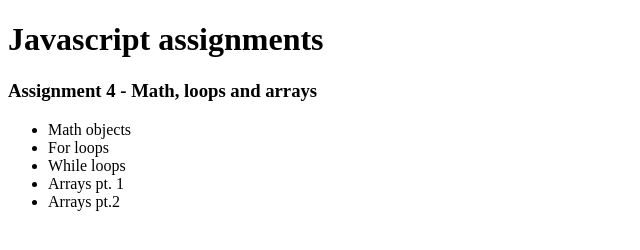
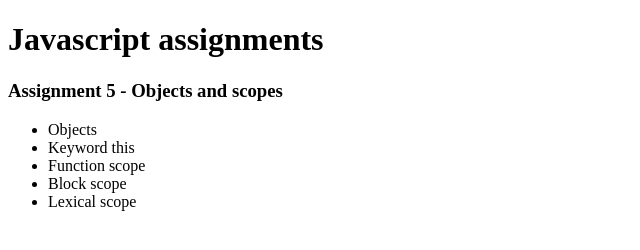
Before and after one commit to carolina-j-sall/js-assignments, a plain HTML site: page index.html in a window 1280 px wide. Shown: the whole page, without its empty margins (0-640 px from the left). Drawn offline with Linux system fonts and the light colour scheme.

Commit message:
Adding a new file + info in index for assignment 5

```diff
--- a/index.html
+++ b/index.html
@@ -40,14 +40,25 @@
     <!-- <script src="scripts/assignment-3.js"></script> -->
 
 
-  <h3>Assignment 4 - Math, loops and arrays</h3>
+  <!-- <h3>Assignment 4 - Math, loops and arrays</h3>
   <ul>
     <li>Math objects</li>
     <li>For loops</li>
     <li>While loops</li>
     <li>Arrays pt. 1</li>
     <li>Arrays pt.2</li>
-  <script src="scripts/assignment-4.js"></script>
+  </ul>
+  <script src="scripts/assignment-4.js"></script> -->
+
+  <h3>Assignment 5 - Objects and scopes</h3>
+  <ul>
+    <li>Objects</li>
+    <li>Keyword this</li>
+    <li>Function scope</li>
+    <li>Block scope</li>
+    <li>Lexical scope</li>
+  </ul>
+  <script src="scripts/assignment-5.js"></script>
 
 </body>
 </html>
```
Also changed, not shown: scripts/assignment-5.js (added).
